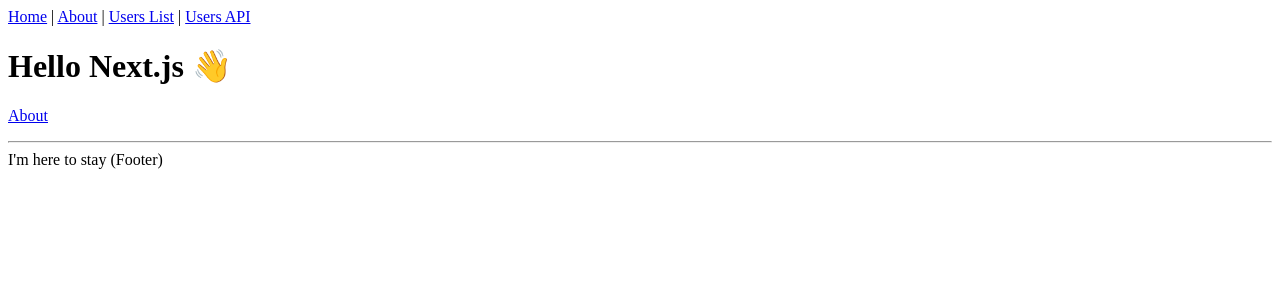
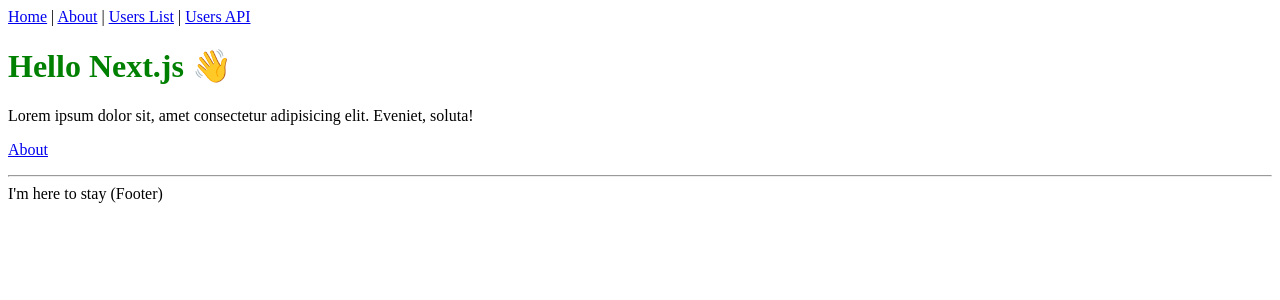
Before and after one commit to sudipstha08/next.js, a Next.js app: page / in a window 1280 px wide. Shown: the top 300 px of the page. Built offline with nearby package versions, Linux system fonts and the light colour scheme.

Commit message:
add scss styles

```diff
--- a/src/pages/_app.tsx
+++ b/src/pages/_app.tsx
@@ -1,7 +1,9 @@
-// Next.js uses the App component to initialize pages
+import '../styles/main.scss'
 
 const App = ({ Component, pageProps }) => {
   return <Component {...pageProps} />
 }
 
 export default App
+
+// Next.js uses the App component to initialize pages
--- a/src/pages/about.tsx
+++ b/src/pages/about/index.tsx
@@ -1,5 +1,6 @@
 import Link from "next/link"
-import Layout from "../components/Layout"
+import Layout from "../../components/Layout"
+import styles from "./styles.module.scss"
 
 const AboutPage = () => (
   <Layout title="About | Next.js + TypeScript Example">
@@ -7,7 +8,7 @@ const AboutPage = () => (
     <p>This is the about pagesss</p>
     <p>
       <Link href="/">
-        <a>Go home</a>
+        <a className={styles.red}>Go home</a>
       </Link>
     </p>
   </Layout>
--- /dev/null
+++ b/src/pages/about/styles.module.scss
@@ -0,0 +1,4 @@
+.red {
+  color: #999;
+  font-size: larger;
+}
--- a/src/pages/index.tsx
+++ b/src/pages/index.tsx
@@ -1,14 +1,32 @@
 import Link from "next/link"
 import Layout from "../components/Layout"
+import styles from "../styles/index.module.scss"
 
 const IndexPage = () => (
   <Layout title="Home | Next.js + TypeScript Example">
-    <h1>Hello Next.js 👋</h1>
+    <h1 className={styles.text}>Hello Next.js 👋</h1>
+    <p className="desp">Lorem ipsum dolor sit, amet consectetur adipisicing elit. Eveniet, soluta!</p>
     <p>
       <Link href="/about">
         <a>About</a>
       </Link>
     </p>
+    {/* <style jsx> */}
+    {/* {`
+        h1 {
+          color: blue;
+        }
+
+        a {
+          color: red;
+        }
+
+        .desp {
+          color: white;
+          background: #888;
+        }
+      `} */}
+    {/* </style> */}
   </Layout>
 )
 
--- /dev/null
+++ b/src/styles/index.module.scss
@@ -0,0 +1,3 @@
+h1.text {
+  color: green;
+}
--- /dev/null
+++ b/src/styles/main.scss
@@ -0,0 +1,3 @@
+h1 {
+  color: red;
+}
```
Also changed, not shown: .eslintrc.js, 1 other file (tests, documents, lock files or other folders).
